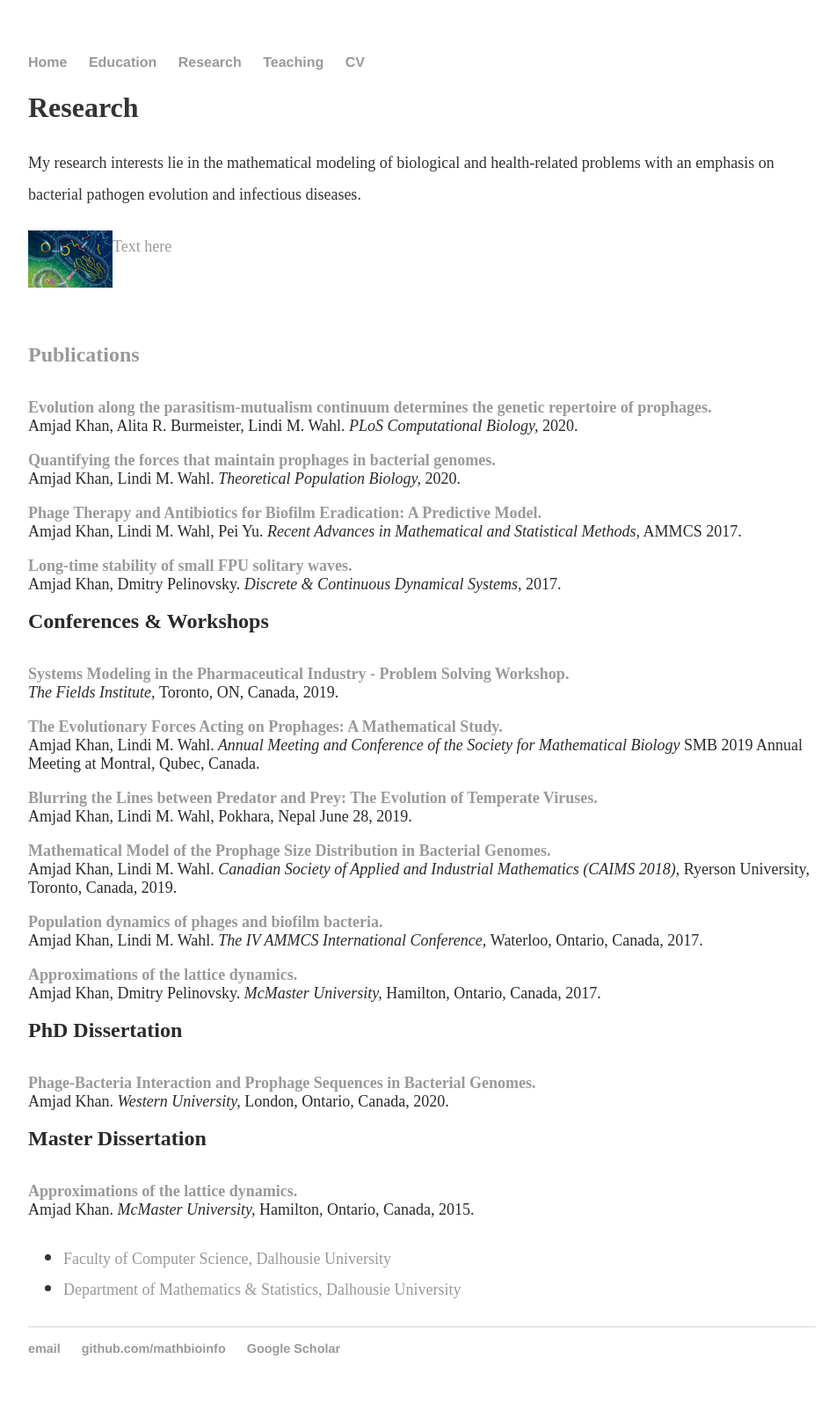
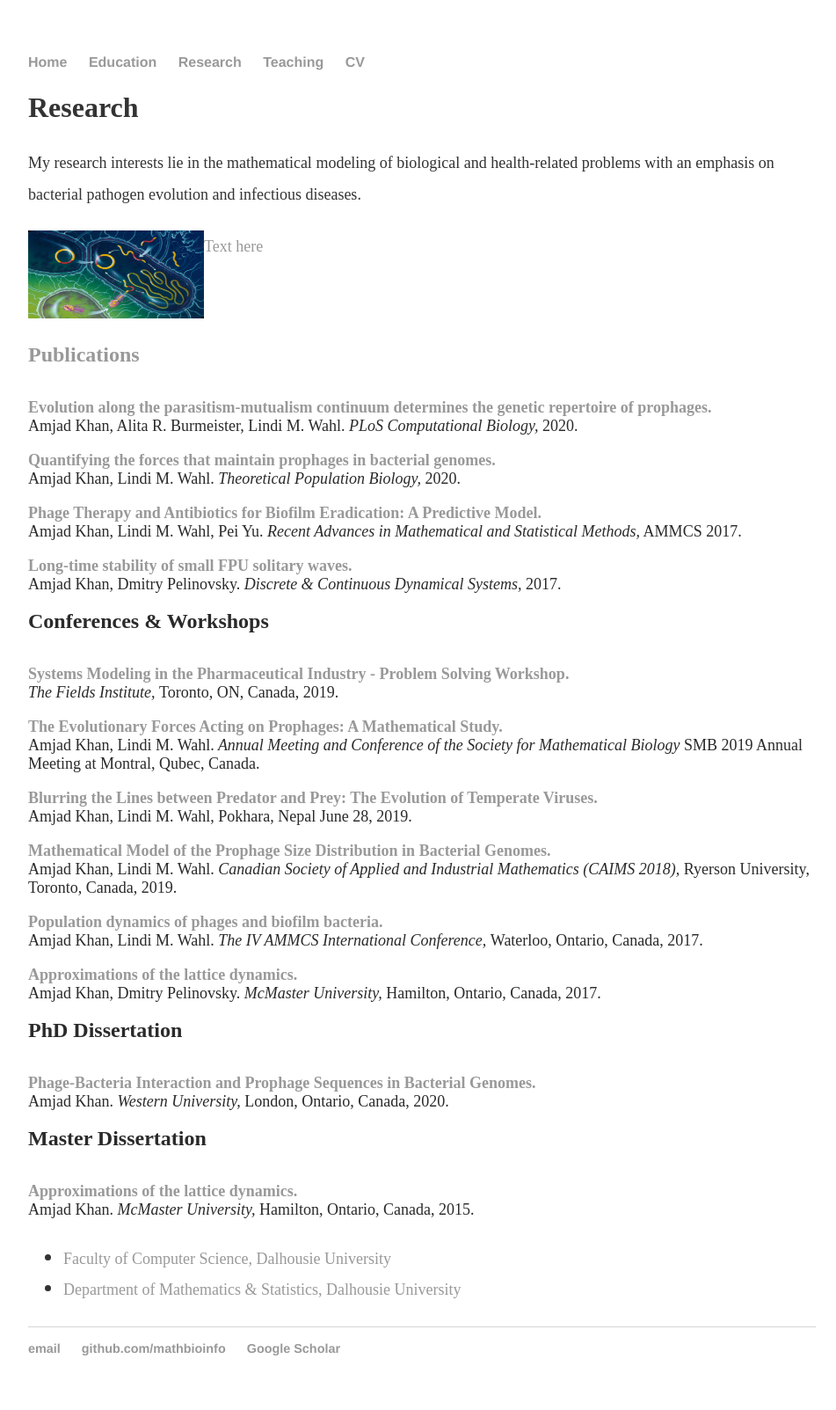
Before and after one commit to MathBioInfo/amjadkhan, a Jekyll site: the page built from Research/index.html, in a window 1280 px wide. Shown: the whole page at 88% size, without its empty margins (160-1111 px from the left). Built offline with Jekyll 4.4.1, drawn with Linux system fonts in a browser that asks for light colours.

Commit message:
Update index.html

```diff
--- a/Research/index.html
+++ b/Research/index.html
@@ -7,7 +7,7 @@ title: About my research
 			<link rel="stylesheet" type="text/css" href="css/main.css">
 			<p><font size="4"> My research interests lie in the mathematical modeling of biological and health-related problems with an emphasis on bacterial pathogen
 				evolution and infectious diseases.<a>
-			<p><img src="../images/PhageBACinte.png" alt="phage bacteria interaction" style="float: left" width="96" height="65"">Text here</p>
+			<p><img src="../images/PhageBACinte.png" alt="phage bacteria interaction" style="float: left" width="200" height="100"">Text here</p>
 			<p class="clear">&nbsp;</p>
 			<!--<h3> Pulications</p>-->
 			<!--<div class="paragraph"><font color="#2a2a2a" size="3">-->
```
